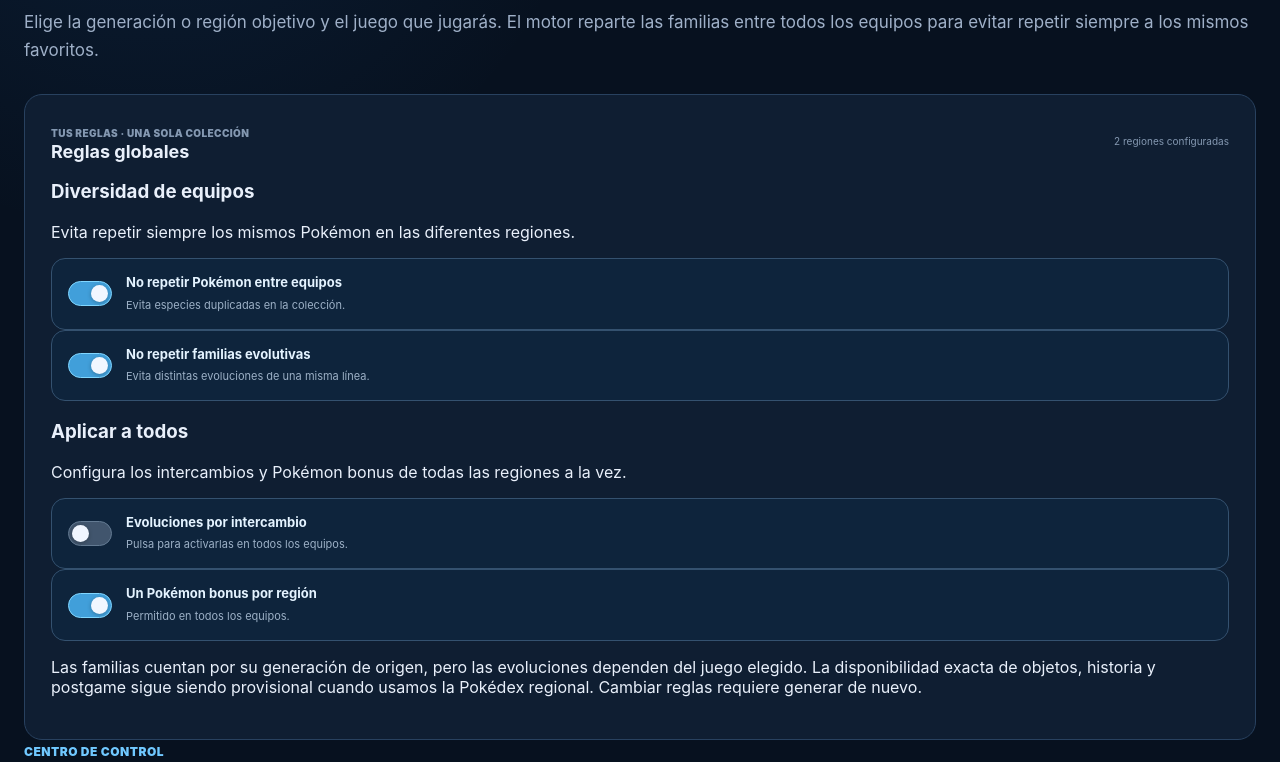
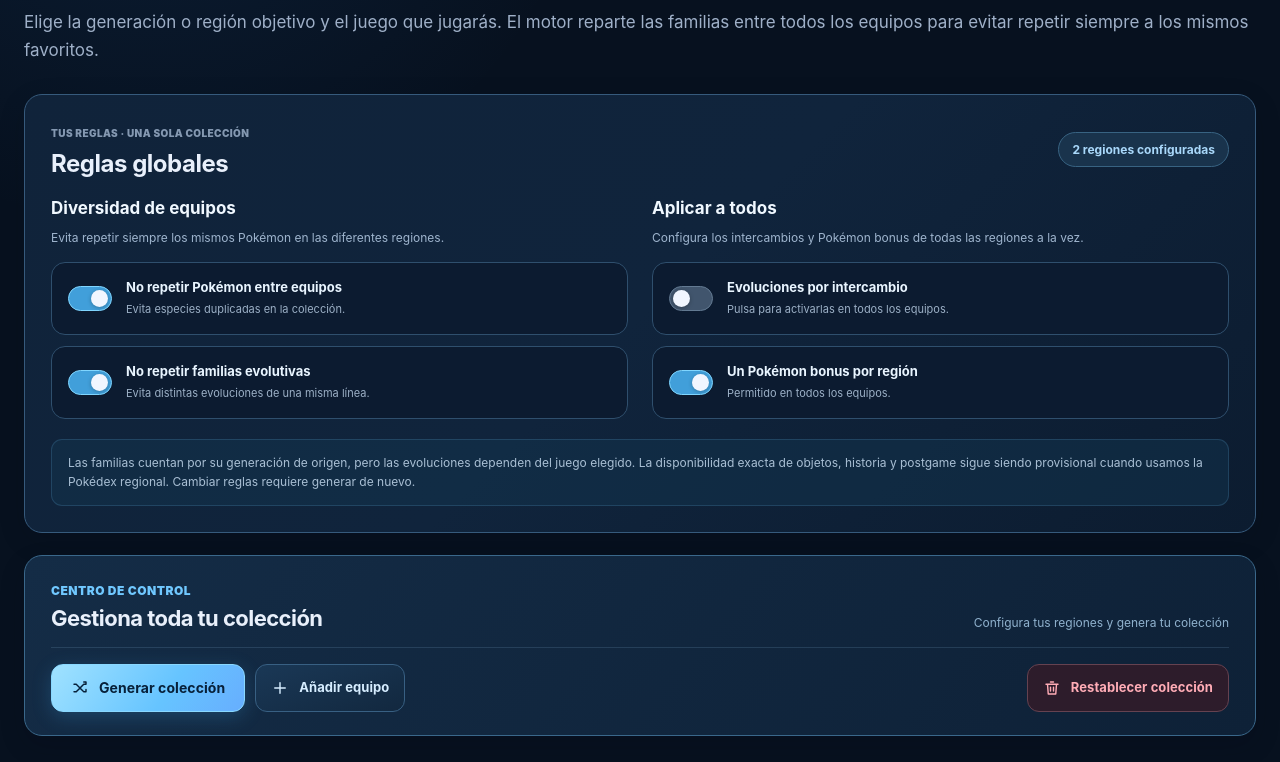
Before and after one commit to NicoGM76/Pokemon-Randomaicer-Team, a React (Vite) app: page /#/collection in a window 1280 px wide. Shown: the part 312-1074 px from the top of the page. Built offline with nearby package versions, Linux system fonts and the light colour scheme.

Commit message:
style: redesign global rules, quick actions and informative Pokémon cards

```diff
--- a/src/collection/collection.css
+++ b/src/collection/collection.css
@@ -298,3 +298,262 @@
   .collection-page .config-title h2 {font-size:16px;}
   .collection-page .collection-result-card .pokemon-card {padding:13px;}
 }
+
+
+/* V2.1.1: a clear control center instead of loose checkboxes and buttons. */
+.collection-page .collection-rules-card {
+  margin-bottom:18px;
+  background:linear-gradient(135deg,#10233a 0%,#10243c 50%,#0c1c30 100%);
+  border:1px solid #365a7c;
+  box-shadow:0 8px 28px rgba(0,9,23,.12);
+}
+
+.collection-page .collection-rules-card .config-title {
+  display:flex;
+  align-items:center;
+  margin-bottom:20px;
+  gap:12px;
+}
+
+.collection-page .collection-rules-card .config-title h2 {
+  margin:8px 0 0;
+  font-size:24px;
+  letter-spacing:-.02em;
+}
+
+.collection-page .collection-rule-count {
+  font-size:12px;
+  font-weight:700;
+  color:#a9d8fa;
+  background:#19334c;
+  border:1px solid #386382;
+  border-radius:30px;
+  padding:9px 13px;
+}
+
+.collection-global-grid {
+  display:grid;
+  grid-template-columns:repeat(2,minmax(0,1fr));
+  gap:24px;
+}
+
+.collection-global-group {
+  display:flex;
+  flex-direction:column;
+  gap:11px;
+  min-width:0;
+}
+
+.collection-global-group h3 {
+  margin:0;
+  font-size:17px;
+  color:#f0f8ff;
+}
+
+.collection-global-group > p {
+  color:#9fb5ce;
+  font-size:12px;
+  line-height:1.55;
+  margin:0 0 4px;
+}
+
+.collection-page .collection-global-toggle {
+  margin:0;
+  min-height:73px;
+  background:#0c1b30;
+  border-color:#2f4f6d;
+}
+
+.collection-page .collection-global-toggle:hover {
+  background:#142d47;
+  border-color:#5889b4;
+}
+
+.collection-page .collection-global-toggle .collection-toggle__text strong {
+  font-size:13px;
+  color:#e9f5ff;
+}
+
+.collection-page .collection-global-toggle .collection-toggle__text small {
+  font-size:11px;
+}
+
+.collection-global-hint {
+  margin:20px 0 0;
+  padding:13px 16px;
+  border:1px solid rgba(92,161,205,.22);
+  border-radius:11px;
+  color:#a9bfd4;
+  background:rgba(18,52,79,.5);
+  line-height:1.6;
+  font-size:12px;
+}
+
+.collection-quick-actions {
+  margin:22px 0 28px;
+  padding:23px 26px;
+  border:1px solid #3a688b;
+  border-radius:18px;
+  background:linear-gradient(130deg,#142c46,#0e2137);
+  box-shadow:0 10px 26px rgba(0,8,22,.16);
+}
+
+.collection-toolbar-heading {
+  display:flex;
+  align-items:end;
+  justify-content:space-between;
+  flex-wrap:wrap;
+  gap:10px;
+  padding-bottom:17px;
+  margin-bottom:16px;
+  border-bottom:1px solid rgba(135,181,216,.17);
+}
+
+.collection-toolbar-heading h2 {
+  font-size:22px;
+  line-height:1.1;
+  letter-spacing:-.025em;
+  margin:7px 0 0;
+}
+
+.collection-toolbar-heading small {
+  color:#90b2ce;
+  font-size:12px;
+}
+
+.collection-toolbar-actions {
+  display:flex;
+  align-items:stretch;
+  flex-wrap:wrap;
+  gap:10px;
+}
+
+.collection-toolbar-actions .collection-action {
+  flex:0 1 auto;
+  min-height:45px;
+  padding:12px 15px;
+}
+
+.collection-toolbar-actions .collection-action--primary {
+  min-height:48px;
+  padding:12px 19px;
+  font-size:14px;
+  box-shadow:0 5px 19px rgba(65,167,237,.22);
+}
+
+.collection-toolbar-actions .collection-action--danger {
+  margin-left:auto;
+}
+
+.collection-status {
+  color:#b7e3ff;
+  background:#112a41;
+  border:1px solid #356789;
+  border-radius:11px;
+  padding:13px 16px;
+  margin:-8px 0 19px;
+  font-size:13px;
+  line-height:1.5;
+}
+
+.collection-species-info {
+  margin-top:8px;
+  color:#a9c0d7;
+  font-size:12px;
+  line-height:1.5;
+}
+
+.collection-species-info p {
+  margin:8px 0 0;
+}
+
+.collection-species-info p strong {
+  color:#d7eaff;
+  font-weight:700;
+}
+
+.collection-type-pills {
+  display:flex;
+  align-items:center;
+  flex-wrap:wrap;
+  gap:6px;
+  margin-bottom:11px;
+}
+
+.collection-type {
+  border:1px solid #426480;
+  color:#d7eafa;
+  background:#28425f;
+  border-radius:7px;
+  padding:5px 9px;
+  font-size:11px;
+  font-weight:700;
+}
+
+.collection-type--water { background:#143d61; }
+.collection-type--fire { background:#57342c; }
+.collection-type--grass { background:#214b36; }
+.collection-type--psychic { background:#52354e; }
+.collection-type--ghost { background:#3c335c; }
+.collection-type--electric { background:#534b25; }
+.collection-type--fairy { background:#58384d; }
+.collection-type--steel { background:#394957; }
+.collection-type--poison { background:#473657; }
+.collection-type--dark { background:#37394c; }
+
+.collection-page .collection-card-footer {
+  display:grid;
+  grid-template-columns:repeat(2,minmax(0,1fr));
+  gap:9px;
+}
+
+.collection-page .collection-card-footer .collection-action {
+  min-width:0;
+  padding:10px 9px;
+  font-size:12px;
+  border:1px solid #365979;
+  background:#173653;
+  color:#a8ddff;
+  font-weight:700;
+  box-shadow:none;
+}
+
+.collection-page .collection-card-footer .collection-action--lock {
+  border-color:#ba8942;
+  background:linear-gradient(145deg,#413322,#2c2d32);
+  color:#ffe1a6;
+}
+
+.collection-page .collection-card-footer .collection-action:enabled:hover {
+  border-color:#83cfff;
+  background:#255278;
+  transform:translateY(-1px);
+}
+
+.collection-page .collection-card-footer .collection-action--lock:enabled:hover {
+  border-color:#e7b971;
+  background:#59432b;
+}
+
+@media(max-width:980px) {
+  .collection-global-grid {gap:15px;}
+  .collection-page .collection-quick-actions {padding:20px;}
+  .collection-toolbar-actions .collection-action--danger {margin-left:0;}
+}
+
+@media(max-width:700px) {
+  .collection-global-grid {grid-template-columns:1fr;}
+  .collection-quick-actions {padding:18px 14px;}
+  .collection-toolbar-heading {align-items:flex-start;flex-direction:column;}
+  .collection-toolbar-actions .collection-action {flex:1 1 170px;}
+  .collection-toolbar-actions .collection-action--primary {flex:1 1 100%;}
+  .collection-page .collection-rules-card .config-title {align-items:flex-start;flex-direction:column;}
+  .collection-page .collection-rules-card .config-title h2 {font-size:21px;}
+}
+
+@media(max-width:420px) {
+  .collection-toolbar-actions .collection-action {flex:1 1 100%;}
+  .collection-page .collection-card-footer {grid-template-columns:1fr;}
+  .collection-page .collection-card-footer .collection-action {min-height:42px;}
+  .collection-page .collection-card-footer .collection-action svg {width:16px;height:16px;}
+}
```
